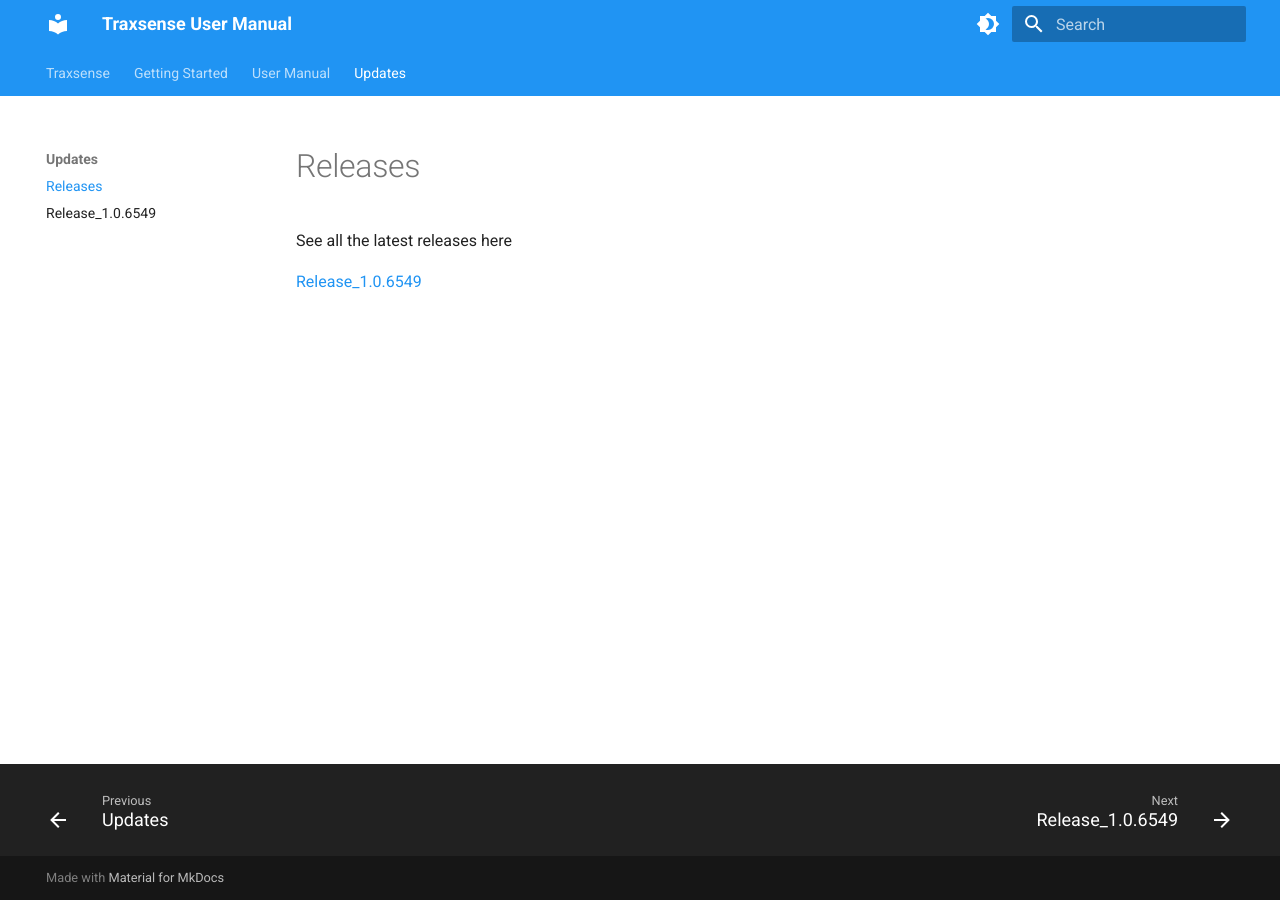
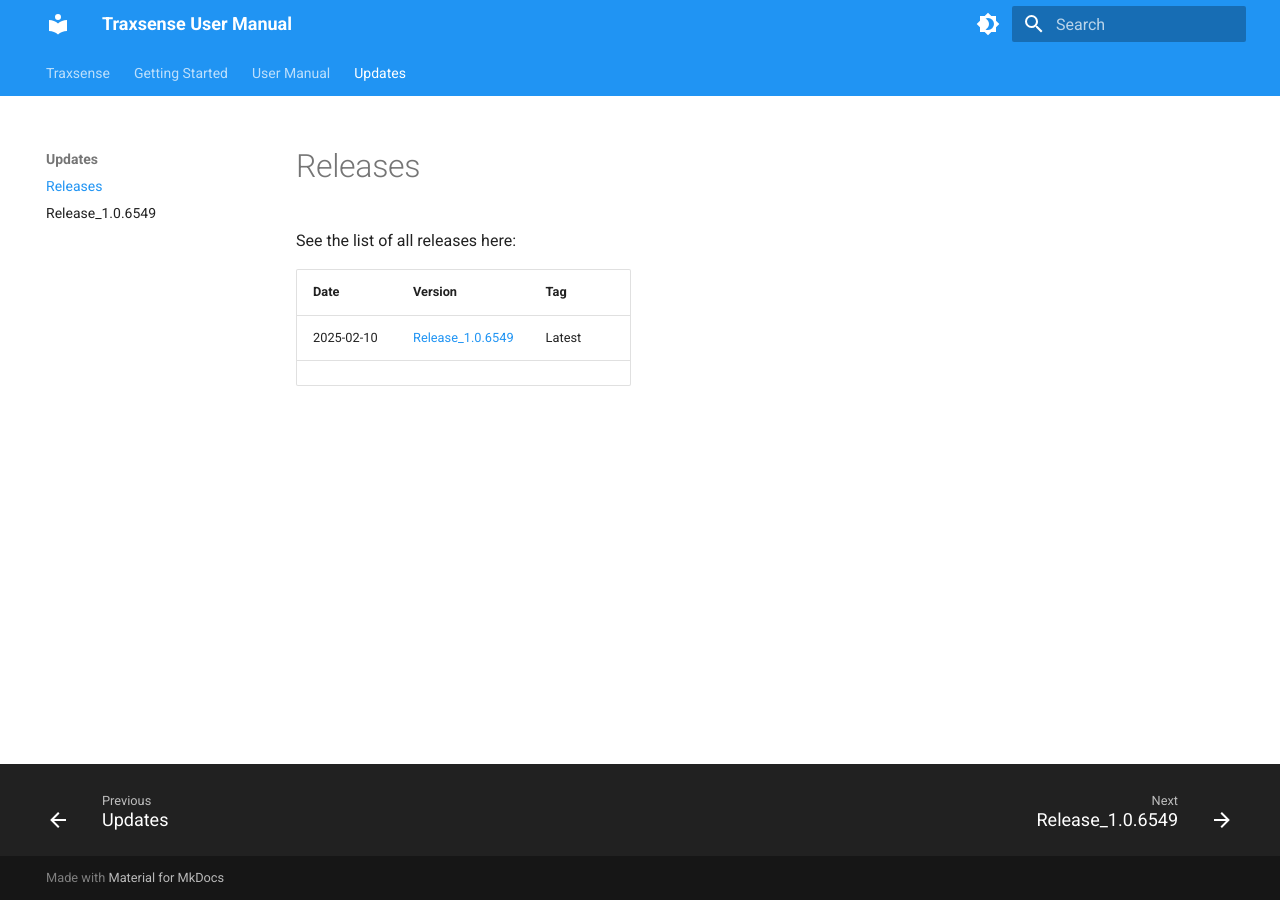
Before and after one commit to blueraintech/traxsense-user-manual, an MkDocs documentation site: the page built from docs/Releases/Overview.md, in a window 1280 px wide. Built offline with MkDocs 1.6.1 and Material for MkDocs 9.7.7, drawn with Linux system fonts in a browser that asks for light colours.

Commit message:
Update Overview.md to include a table for release versions and dates

```diff
--- a/docs/Releases/Overview.md
+++ b/docs/Releases/Overview.md
@@ -1,3 +1,6 @@
-See all the latest releases here
+See the list of all releases here:
 
-[Release_1.0.6549](Release_1.0.6549.md)
+| Date       | Version                                 | Tag    |
+| ---------- | --------------------------------------- | ------ |
+| 2025-02-10 | [Release_1.0.6549](Release_1.0.6549.md) | Latest |
+|            |                                         |        |
```
